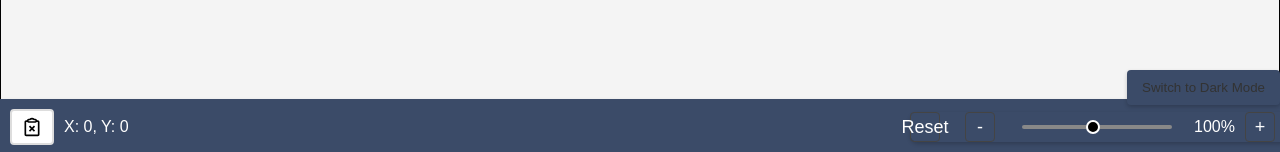
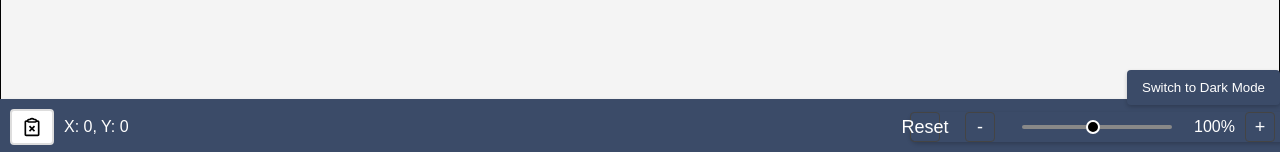
Before and after one commit to AhmedAliElashmawy/Paint_Web_Application, a React (Create React App) app in the folder paint-app/: page / in a window 1280 px wide. Shown: the part 645-797 px from the top of the page. Built offline with nearby package versions, Linux system fonts and the light colour scheme.

Commit message:
الجهل والفضل
ولما رأيت الجهل في الناس فاشيا
تجاهلت حتى ظن انني جاهل
فوا عجبا كم يدعي الفضل ناقص
ووا أسفا كم يظهر النقص فاضل

```diff
--- a/paint-app/src/App.css
+++ b/paint-app/src/App.css
@@ -68,7 +68,7 @@
 /* Default Theme (Light) */
 :root {
   --background: #f4f4f4;
-  --text-color: #333;
+  --text-color: bold;
   --accent-color: #3b4b68;
   --toolbar-bg: #3b4b68;
   --canvas-bg: #fff;
--- a/paint-app/src/components/Bottombar.css
+++ b/paint-app/src/components/Bottombar.css
@@ -19,7 +19,7 @@
   align-items: center;
 }
 .clear:hover {
-  background-color: #2c2b2b; /* Light hover effect */
+  background-color: #3b4b68; /* Light hover effect */
   border-color: #ccc; /* Darker border on hover */
   transform: scale(1.05); /* Slight scale effect for emphasis */
 }
--- a/paint-app/src/components/Toolbar.css
+++ b/paint-app/src/components/Toolbar.css
@@ -63,7 +63,7 @@
 }
 
 .buttons button:hover {
-    background-color: #2c2b2b; /* Light hover effect */
+    background-color: #3b4b68; /* Light hover effect */
     border-color: #ccc; /* Darker border on hover */
     transform: scale(1.05); /* Slight scale effect for emphasis */
 }
--- a/paint-app/src/components/Toolbar.jsx
+++ b/paint-app/src/components/Toolbar.jsx
@@ -189,7 +189,7 @@ const Toolbar = () => {
             </div>
         </div>
         );
-        };
+    };
 
 const styles = {
     container: {
@@ -216,5 +216,4 @@ const styles = {
     },
 };
 
-
-      export default Toolbar;
+    export default Toolbar;
```
